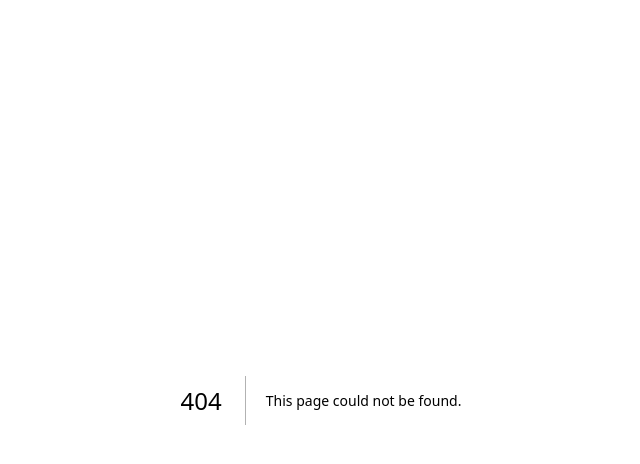
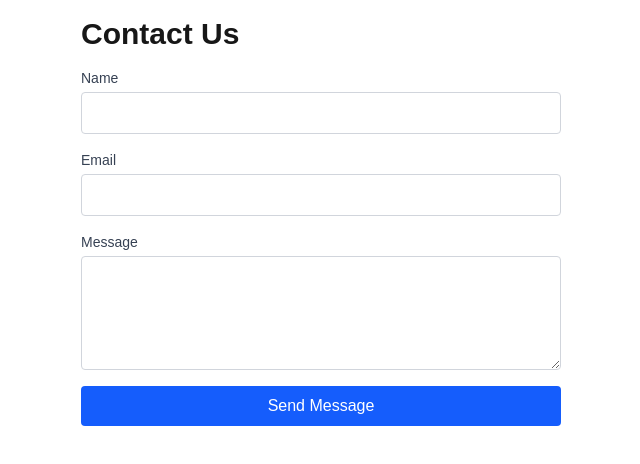
Before and after one commit to AbbassiAmine/nextjs-intern-test, a Next.js app in the folder my-blog-app/: page /contact in a window 1280 px wide. Before the commit this address had no page. Shown: the top 464 px of the page, without its empty margins (319-959 px from the left). Built offline with nearby package versions, Linux system fonts and the light colour scheme.

Commit message:
added form submittion with validation

```diff
--- a/my-blog-app/app/blog/page.js
+++ b/my-blog-app/app/blog/page.js
@@ -11,7 +11,6 @@ export default function Blog() {
                         <Link href={`/blog/${post.slug}`} className="text-blue-600 hover:underline">
                             <h2 className="text-xl font-semibold">{post.title}</h2>
                         </Link>
-                        <h2 className="text-xl font-semibold">{post.title}</h2>
                         <p>{post.summary}</p>
                     </div>
                 ))}
--- /dev/null
+++ b/my-blog-app/app/contact/page.js
@@ -0,0 +1,124 @@
+
+'use client'
+
+import { useState } from 'react';
+
+export default function Contact() {
+  const [formData, setFormData] = useState({
+    name: '',
+    email: '',
+    message: '',
+  });
+  const [errors, setErrors] = useState({});
+  const [submitted, setSubmitted] = useState(false);
+
+  const handleChange = (e) => {
+    const { name, value } = e.target;
+    setFormData({ ...formData, [name]: value });
+
+    setErrors({ ...errors, [name]: '' });
+  };
+
+  const validateForm = () => {
+    const newErrors = {};
+    if (!formData.name.trim()) {
+      newErrors.name = 'Name is required';
+    }
+    if (!formData.email.trim()) {
+      newErrors.email = 'Email is required';
+    } else if (!/^[^\s@]+@[^\s@]+\.[^\s@]+$/.test(formData.email)) {
+      newErrors.email = 'Please enter a valid email address';
+    }
+    if (!formData.message.trim()) {
+      newErrors.message = 'Message is required';
+    }
+    return newErrors;
+  };
+
+  const handleSubmit = (e) => {
+    e.preventDefault();
+    const validationErrors = validateForm();
+    if (Object.keys(validationErrors).length > 0) {
+      setErrors(validationErrors);
+      return;
+    }
+
+
+    setSubmitted(true);
+    setFormData({ name: '', email: '', message: '' });
+    setErrors({});
+
+
+    setTimeout(() => setSubmitted(false), 3000);
+  };
+
+  return (
+    <div className="container mx-auto p-4 max-w-lg">
+      <h1 className="text-3xl font-bold mb-4">Contact Us</h1>
+      {submitted && (
+        <div className="mb-4 p-4 bg-green-100 text-green-700 rounded">
+          Message sent successfully!
+        </div>
+      )}
+      <form onSubmit={handleSubmit} className="space-y-4">
+        <div>
+          <label htmlFor="name" className="block text-sm font-medium text-gray-700">
+            Name
+          </label>
+          <input
+            type="text"
+            id="name"
+            name="name"
+            value={formData.name}
+            onChange={handleChange}
+            required
+            className={`mt-1 block w-full p-2 border rounded ${
+              errors.name ? 'border-red-500' : 'border-gray-300'
+            }`}
+          />
+          {errors.name && <p className="mt-1 text-sm text-red-500">{errors.name}</p>}
+        </div>
+        <div>
+          <label htmlFor="email" className="block text-sm font-medium text-gray-700">
+            Email
+          </label>
+          <input
+            type="email"
+            id="email"
+            name="email"
+            value={formData.email}
+            onChange={handleChange}
+            required
+            className={`mt-1 block w-full p-2 border rounded ${
+              errors.email ? 'border-red-500' : 'border-gray-300'
+            }`}
+          />
+          {errors.email && <p className="mt-1 text-sm text-red-500">{errors.email}</p>}
+        </div>
+        <div>
+          <label htmlFor="message" className="block text-sm font-medium text-gray-700">
+            Message
+          </label>
+          <textarea
+            id="message"
+            name="message"
+            value={formData.message}
+            onChange={handleChange}
+            required
+            rows="4"
+            className={`mt-1 block w-full p-2 border rounded ${
+              errors.message ? 'border-red-500' : 'border-gray-300'
+            }`}
+          />
+          {errors.message && <p className="mt-1 text-sm text-red-500">{errors.message}</p>}
+        </div>
+        <button
+          type="submit"
+          className="w-full p-2 bg-blue-600 text-white rounded hover:bg-blue-700"
+        >
+          Send Message
+        </button>
+      </form>
+    </div>
+  );
+}
```
Also changed, not shown: my-blog-app/app/blog/[slug]/page.js (line endings or trailing spaces).
